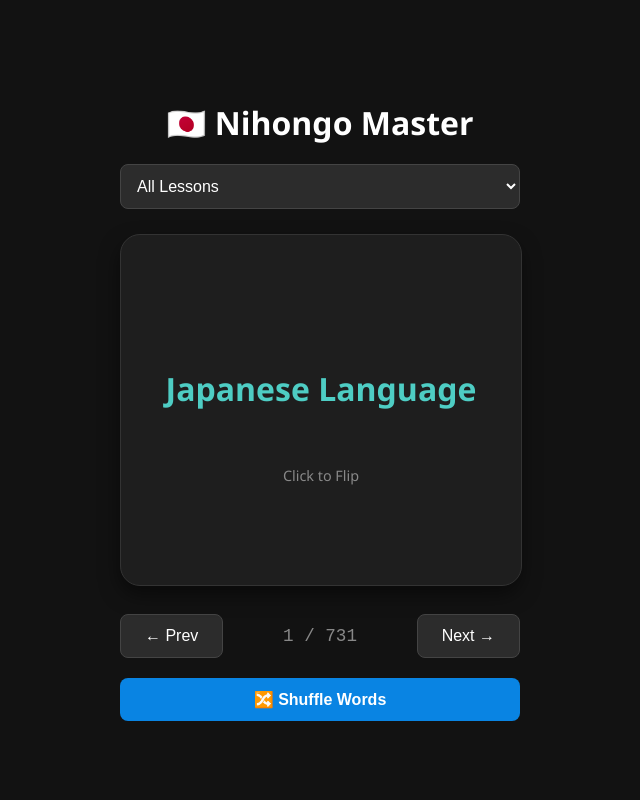
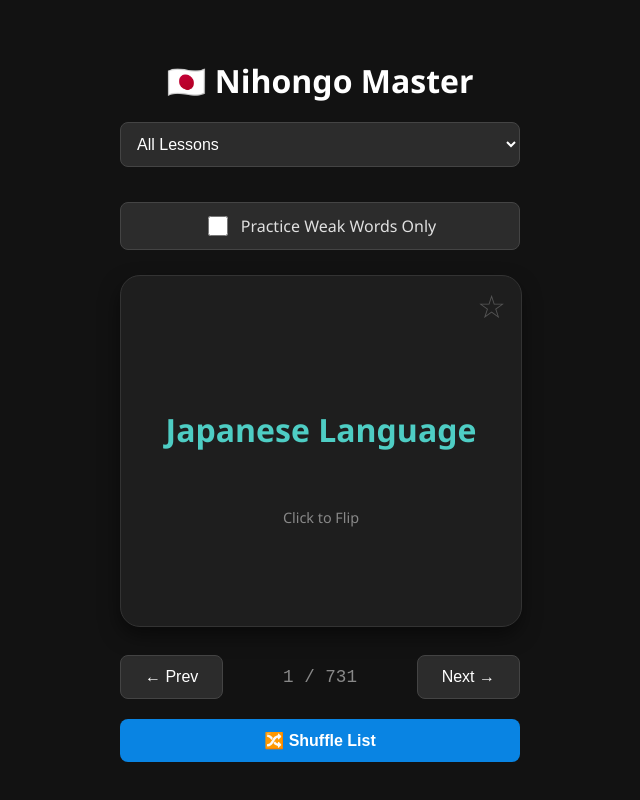
Before and after one commit to itsKhadeer/nihongo_shoho_flip, a plain HTML site: page index.html in a window 1280 px wide. Shown: the whole page, without its empty margins (320-960 px from the left). Drawn offline with Linux system fonts and the light colour scheme.

Commit message:
feat: weak words

```diff
--- a/index.html
+++ b/index.html
@@ -9,31 +9,41 @@
 </head>
 
 <body>
-
     <div class="container">
         <header>
             <h1>🇯🇵 Nihongo Master</h1>
-            <select id="lesson-select">
-                <option value="all">All Lessons</option>
-                <!-- Options will be filled by JavaScript -->
-            </select>
+
+            <!-- CONTROLS AREA -->
+            <div class="top-controls">
+                <select id="lesson-select">
+                    <option value="all">All Lessons</option>
+                    <!-- Options filled by JS -->
+                </select>
+
+                <div class="filter-option">
+                    <input type="checkbox" id="weak-toggle" onchange="reloadCurrentLesson()">
+                    <label for="weak-toggle">Practice Weak Words Only</label>
+                </div>
+            </div>
         </header>
 
         <div class="card-area">
             <div class="card" id="flashcard" onclick="flipCard()">
                 <div class="card-inner">
-                    <!-- Front of Card (English) -->
+                    <!-- Front of Card -->
                     <div class="card-front">
+                        <!-- Star Button (Stop Propagation prevents flip) -->
+                        <button class="star-btn" onclick="toggleWeakStatus(event)">☆</button>
+
                         <h2 id="word-english">Select a Lesson</h2>
                         <p class="hint">Click to Flip</p>
                     </div>
-                    <!-- Back of Card (Japanese) -->
+
+                    <!-- Back of Card -->
                     <div class="card-back">
                         <h2 id="word-kanji"></h2>
                         <h3 id="word-kana"></h3>
-                        <!-- Add this button below the Kana -->
-                        <button id="replay-btn" onclick="playAudio(event)"
-                            style="margin-top:15px; background:transparent; border:1px solid white;">🔊</button>
+                        <button id="replay-btn" onclick="playAudio(event)">🔊</button>
                     </div>
                 </div>
             </div>
@@ -45,10 +55,8 @@
             <button onclick="nextCard()">Next →</button>
         </div>
 
-        <button class="shuffle-btn" onclick="shuffleCards()">🔀 Shuffle Words</button>
+        <button class="shuffle-btn" onclick="shuffleCards()">🔀 Shuffle List</button>
     </div>
 
     <script src="script.js"></script>
 </body>
-
-</html>
--- a/script.js
+++ b/script.js
@@ -1,6 +1,3 @@
-// 1. PASTE THE JSON DATA HERE
-// (I am putting a small sample here, but you should replace this const
-// with the FULL JSON I generated for you in the previous turn)
 const vocabData = {
   "lessons": [
     {
@@ -826,105 +823,160 @@ const vocabData = {
     }
   ]
 };
-// --- APP LOGIC BELOW ---
+// ... [KEEP YOUR HUGE vocabData JSON HERE] ...
+
+// --- APP LOGIC ---
 
 let currentLessonWords = [];
+let displayList = []; // The list currently being shown (filtered or full)
 let currentIndex = 0;
+
+// Load weak words from LocalStorage (Memory)
+// We store them as a Set of strings like "Lesson1-WordIndex" or "Kana-English"
+let weakWordsSet = new Set(JSON.parse(localStorage.getItem('nihongoWeakWords')) || []);
+
 const cardElement = document.getElementById('flashcard');
 const englishEl = document.getElementById('word-english');
 const kanjiEl = document.getElementById('word-kanji');
 const kanaEl = document.getElementById('word-kana');
 const counterEl = document.getElementById('counter');
 const lessonSelect = document.getElementById('lesson-select');
+const weakToggle = document.getElementById('weak-toggle');
+const starBtn = document.querySelector('.star-btn');
 
-// Initialize the app
 function init() {
-    // Populate dropdown
     vocabData.lessons.forEach(lesson => {
         const option = document.createElement('option');
         option.value = lesson.lesson_number;
         option.textContent = `Lesson ${lesson.lesson_number}`;
         lessonSelect.appendChild(option);
     });
-
-    // Load first lesson by default
     loadLesson('all');
 }
 
-// Load words based on selection
-lessonSelect.addEventListener('change', (e) => {
-    loadLesson(e.target.value);
-});
+// 1. GENERATE A UNIQUE ID FOR EACH WORD
+// We need this to track which specific word is "weak"
+function getWordId(word) {
+    return `${word.kana}-${word.english}`;
+}
 
+// 2. LOAD LESSON (Called when changing dropdown OR toggling checkbox)
 function loadLesson(lessonNum) {
+    // A. Get the raw words from the JSON
     if (lessonNum === 'all') {
-        // Flatten all lessons into one array
         currentLessonWords = vocabData.lessons.flatMap(l => l.vocabulary);
     } else {
         const lesson = vocabData.lessons.find(l => l.lesson_number == lessonNum);
         currentLessonWords = lesson ? [...lesson.vocabulary] : [];
     }
 
+    // B. Check if we need to filter for Weak Words
+    reloadCurrentLesson();
+}
+
+function reloadCurrentLesson() {
+    const isWeakMode = weakToggle.checked;
+
+    if (isWeakMode) {
+        // Filter: Keep only words whose ID is in the weakWordsSet
+        displayList = currentLessonWords.filter(word => weakWordsSet.has(getWordId(word)));
+    } else {
+        // No Filter: Show everything
+        displayList = [...currentLessonWords];
+    }
+
     currentIndex = 0;
     updateCard();
 }
 
+// 3. UPDATE CARD DISPLAY
 function updateCard() {
-    // Reset flip state
     cardElement.classList.remove('flipped');
 
-    // Safety check
-    if (currentLessonWords.length === 0) return;
+    // Handle Empty List
+    if (displayList.length === 0) {
+        englishEl.textContent = "No words found!";
+        kanjiEl.textContent = "";
+        kanaEl.textContent = "";
+        counterEl.textContent = "0 / 0";
+        starBtn.style.display = 'none'; // Hide star if no cards
+        return;
+    }
 
-    const word = currentLessonWords[currentIndex];
+    starBtn.style.display = 'block';
+    const word = displayList[currentIndex];
 
-    // Wait 200ms for flip animation to reset before changing text
     setTimeout(() => {
         englishEl.textContent = word.english;
-        kanjiEl.textContent = word.kanji ? word.kanji : word.kana; // Show Kana if no Kanji
-        kanaEl.textContent = word.kanji ? word.kana : ""; // Show Kana below if Kanji exists
-        counterEl.textContent = `${currentIndex + 1} / ${currentLessonWords.length}`;
+        kanjiEl.textContent = word.kanji ? word.kanji : word.kana;
+        kanaEl.textContent = word.kanji ? word.kana : "";
+        counterEl.textContent = `${currentIndex + 1} / ${displayList.length}`;
+
+        // Update Star Appearance
+        updateStarAppearance(word);
     }, 200);
 }
 
-// Interaction Functions
+// 4. WEAK WORD LOGIC
+function updateStarAppearance(word) {
+    const id = getWordId(word);
+    if (weakWordsSet.has(id)) {
+        starBtn.textContent = '★'; // Solid star
+        starBtn.classList.add('active');
+    } else {
+        starBtn.textContent = '☆'; // Hollow star
+        starBtn.classList.remove('active');
+    }
+}
+
+function toggleWeakStatus(event) {
+    event.stopPropagation(); // Stop card from flipping
+
+    if (displayList.length === 0) return;
+
+    const word = displayList[currentIndex];
+    const id = getWordId(word);
+
+    if (weakWordsSet.has(id)) {
+        weakWordsSet.delete(id); // Remove
+    } else {
+        weakWordsSet.add(id); // Add
+    }
+
+    // Save to browser memory
+    localStorage.setItem('nihongoWeakWords', JSON.stringify([...weakWordsSet]));
+
+    // Update visual star
+    updateStarAppearance(word);
+}
+
+// --- STANDARD NAVIGATION FUNCTIONS ---
+
 function flipCard() {
     cardElement.classList.toggle('flipped');
+    if (cardElement.classList.contains('flipped')) {
+        const word = displayList[currentIndex];
+        if(!word) return;
 
-    // Check if the card is now showing the back (Japanese side)
-    if (cardElement.classList.contains('flipped')) {
-        const word = currentLessonWords[currentIndex];
-
-        // Use the Kana to ensure correct pronunciation
+        // Audio Logic
         const textToSpeak = word.kana;
-
-        // Check if the browser supports speech
         if ('speechSynthesis' in window) {
             const utterance = new SpeechSynthesisUtterance(textToSpeak);
-
-            utterance.lang = 'ja-JP'; // Set Language to Japanese
-            utterance.rate = 0.8;     // Speed: 1 is normal, 0.8 is slightly slower for learning
-            utterance.volume = 1;     // Volume: 0 to 1
-
-            // Cancel any audio currently playing (in case you click fast)
+            utterance.lang = 'ja-JP';
+            utterance.rate = 0.8;
             window.speechSynthesis.cancel();
-
-            // Speak the word
             window.speechSynthesis.speak(utterance);
         }
     }
 }
 
-// Function to play audio without flipping
 function playAudio(event) {
-    // Stop the card from flipping when we click the speaker button
     event.stopPropagation();
-
-    const word = currentLessonWords[currentIndex];
-    const textToSpeak = word.kana;
+    const word = displayList[currentIndex];
+    if(!word) return;
 
     if ('speechSynthesis' in window) {
-        const utterance = new SpeechSynthesisUtterance(textToSpeak);
+        const utterance = new SpeechSynthesisUtterance(word.kana);
         utterance.lang = 'ja-JP';
         utterance.rate = 0.8;
         window.speechSynthesis.cancel();
@@ -933,11 +985,14 @@ function playAudio(event) {
 }
 
 function nextCard() {
-    if (currentIndex < currentLessonWords.length - 1) {
+    if (currentIndex < displayList.length - 1) {
         currentIndex++;
         updateCard();
     } else {
-        alert("End of Lesson! Good job.");
+        // Loop back to start? Or just stop.
+        // Let's loop for smoother usage
+        currentIndex = 0;
+        updateCard();
     }
 }
 
@@ -945,18 +1000,23 @@ function prevCard() {
     if (currentIndex > 0) {
         currentIndex--;
         updateCard();
+    } else {
+        currentIndex = displayList.length - 1;
+        updateCard();
     }
 }
 
 function shuffleCards() {
-    // Fisher-Yates Shuffle Algorithm
-    for (let i = currentLessonWords.length - 1; i > 0; i--) {
+    for (let i = displayList.length - 1; i > 0; i--) {
         const j = Math.floor(Math.random() * (i + 1));
-        [currentLessonWords[i], currentLessonWords[j]] = [currentLessonWords[j], currentLessonWords[i]];
+        [displayList[i], displayList[j]] = [displayList[j], displayList[i]];
     }
     currentIndex = 0;
     updateCard();
 }
 
-// Start the app
+// Event Listeners
+lessonSelect.addEventListener('change', (e) => loadLesson(e.target.value));
+
+// Start
 init();
--- a/style.css
+++ b/style.css
@@ -162,3 +162,58 @@ button:active {
     background-color: #74b9ff;
     color: #000;
 }
+
+/* Filter Toggle Styles */
+.top-controls {
+    display: flex;
+    flex-direction: column;
+    gap: 10px;
+    margin-bottom: 25px;
+}
+
+.filter-option {
+    display: flex;
+    align-items: center;
+    justify-content: center;
+    gap: 10px;
+    background: #2c2c2c;
+    padding: 10px;
+    border-radius: 8px;
+    border: 1px solid #444;
+}
+
+.filter-option input {
+    width: 20px;
+    height: 20px;
+    cursor: pointer;
+}
+
+/* Star Button Styles */
+.star-btn {
+    position: absolute;
+    top: 15px;
+    right: 15px;
+    background: transparent;
+    border: none;
+    font-size: 2rem;
+    color: #555; /* Default Gray */
+    cursor: pointer;
+    padding: 0;
+    line-height: 1;
+    transition: transform 0.2s;
+    z-index: 10; /* Ensure it sits on top */
+}
+
+.star-btn:hover {
+    transform: scale(1.2);
+    background: transparent; /* Override default button hover */
+}
+
+.star-btn.active {
+    color: #ffd700; /* Gold color for weak words */
+    text-shadow: 0 0 10px rgba(255, 215, 0, 0.5);
+}
+
+.star-btn:focus {
+    outline: none;
+}
```
